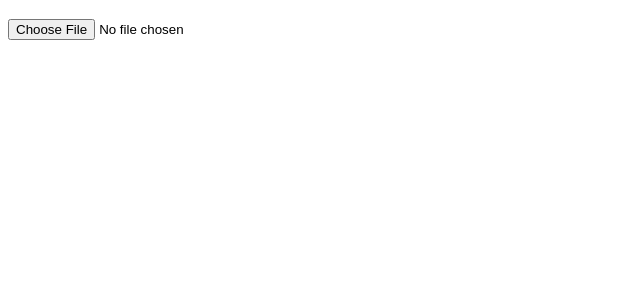
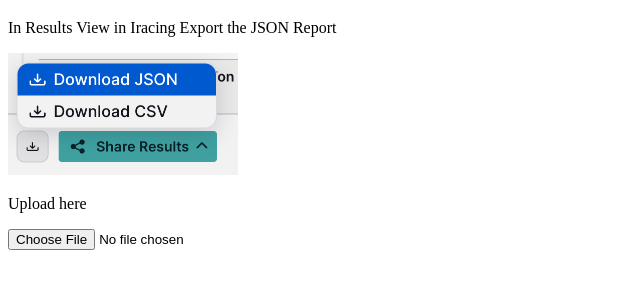
Before and after one commit to snipem/iracing_results_formatter, a plain HTML site: page index.html in a window 1280 px wide. Shown: the part 61-350 px from the top of the page, without its empty margins (0-640 px from the left). Drawn offline with Linux system fonts and the light colour scheme.

Commit message:
Better description

```diff
--- a/index.html
+++ b/index.html
@@ -16,6 +16,9 @@
 </head>
 <body>
 <h1>iRacing Sessions and Standings</h1>
+<p>In Results View in Iracing Export the JSON Report</p>
+<p><img src="res/export.png" style="zoom:50%;" /></p>
+<p>Upload here</p>
 <input type="file" id="fileInput" accept=".json">
 <div id="output"></div>
 
```
Also changed, not shown: res/export.png (added), 1 other file.
